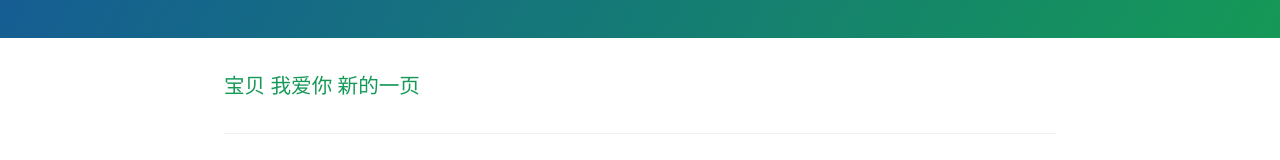
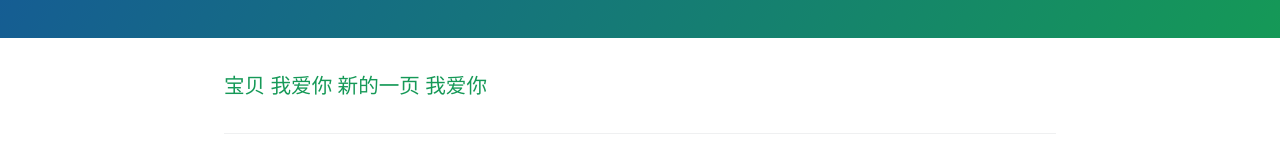
Before and after one commit to keysir/keysir.github.io, a plain HTML site: page index.html in a window 1280 px wide. Shown: the part 232-392 px from the top of the page. Drawn offline with nearby package versions, Linux system fonts and the light colour scheme.

Commit message:
第一次 好紧张

```diff
--- a/index.html
+++ b/index.html
@@ -16,7 +16,7 @@
     </section>
 
     <section class="main-content">
-      <h3> 宝贝 我爱你 新的一页</h3>
+      <h3> 宝贝 我爱你 新的一页 我爱你</h3>
 
       <footer class="site-footer">
 
```
